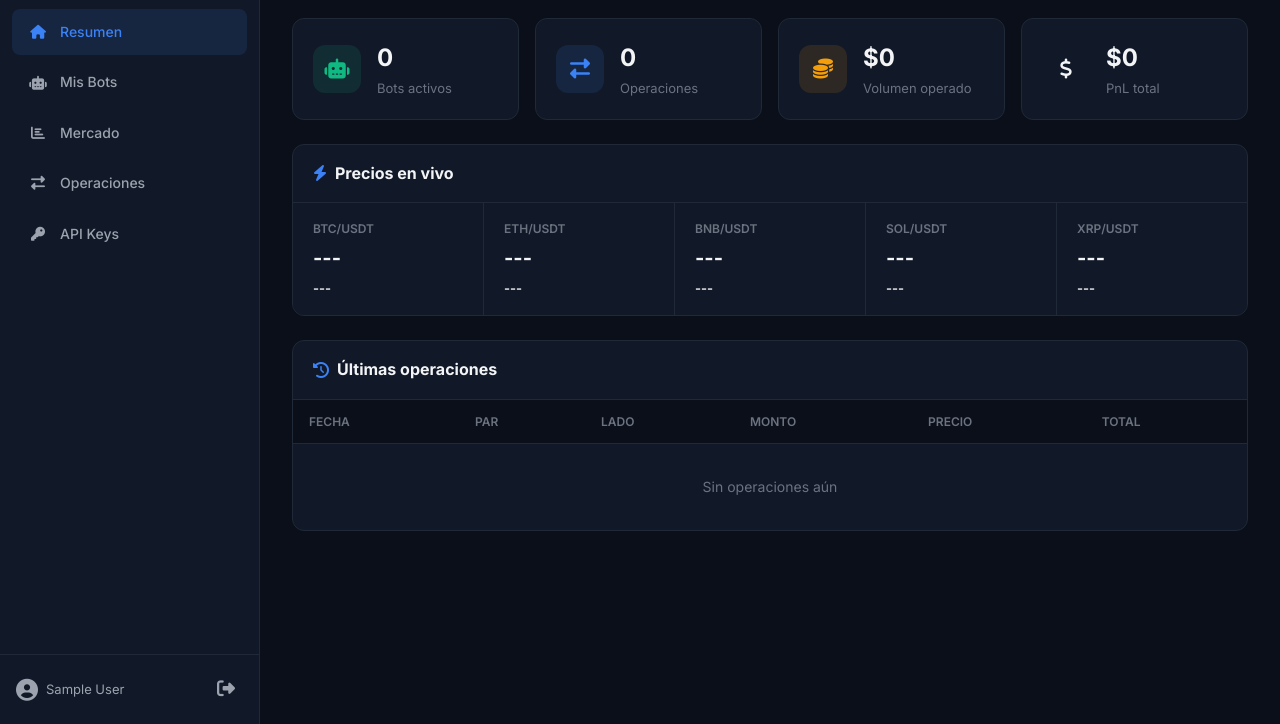
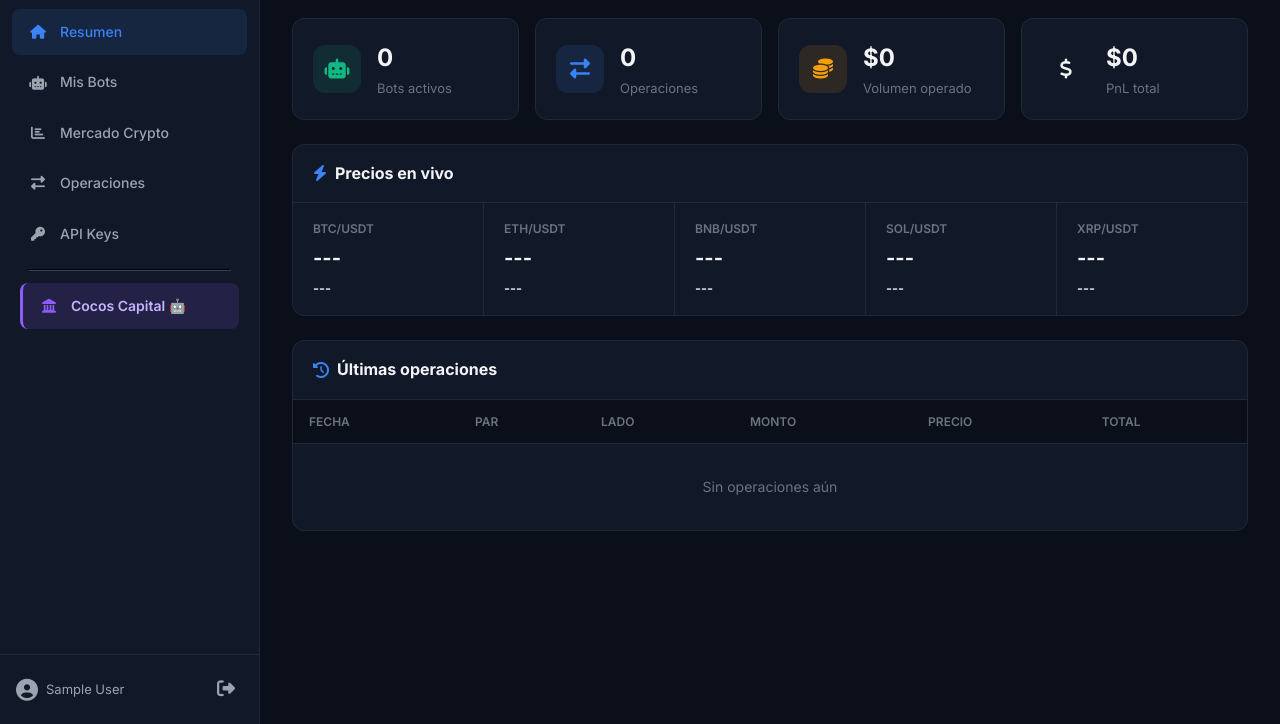
Before and after one commit to JuanjoG92/autotrader, a website: page public/dashboard.html in a window 1280 px wide. Shown: the part 76-800 px from the top of the page. Drawn offline with nearby package versions, Linux system fonts and the light colour scheme; no server answers; sample sign-in values are in the browser's storage.

Commit message:
feat: agregar link Cocos Capital en sidebar del dashboard

```diff
--- a/public/dashboard.html
+++ b/public/dashboard.html
@@ -19,9 +19,14 @@
     <nav class="sidebar-nav">
       <a href="#" class="sidebar-link active" data-section="overview"><i class="fas fa-home"></i> <span>Resumen</span></a>
       <a href="#" class="sidebar-link" data-section="bots"><i class="fas fa-robot"></i> <span>Mis Bots</span></a>
-      <a href="#" class="sidebar-link" data-section="market"><i class="fas fa-chart-bar"></i> <span>Mercado</span></a>
+      <a href="#" class="sidebar-link" data-section="market"><i class="fas fa-chart-bar"></i> <span>Mercado Crypto</span></a>
       <a href="#" class="sidebar-link" data-section="trades"><i class="fas fa-exchange-alt"></i> <span>Operaciones</span></a>
       <a href="#" class="sidebar-link" data-section="keys"><i class="fas fa-key"></i> <span>API Keys</span></a>
+      <hr style="border-color:#334155;margin:.5rem 1rem">
+      <a href="/cocos" class="sidebar-link" style="background:rgba(139,92,246,.15);border-left:3px solid #8b5cf6;margin:0 .5rem;border-radius:8px">
+        <i class="fas fa-landmark" style="color:#8b5cf6"></i>
+        <span style="color:#c4b5fd;font-weight:600">Cocos Capital 🤖</span>
+      </a>
     </nav>
     <div class="sidebar-footer">
       <div class="user-info">
```
